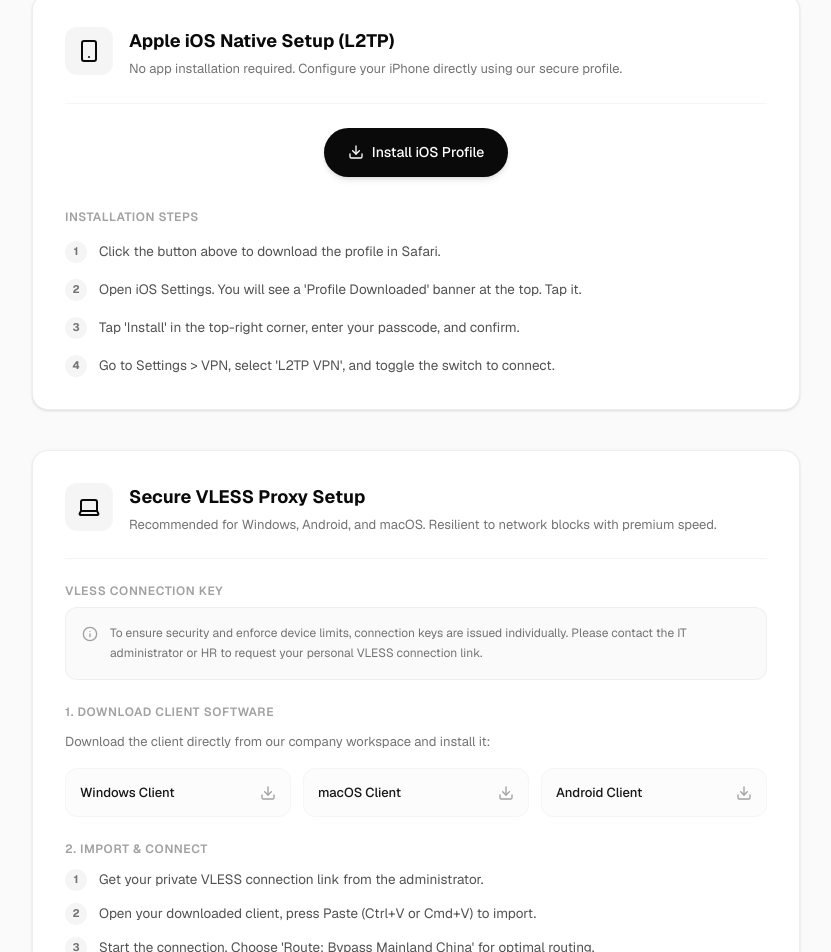
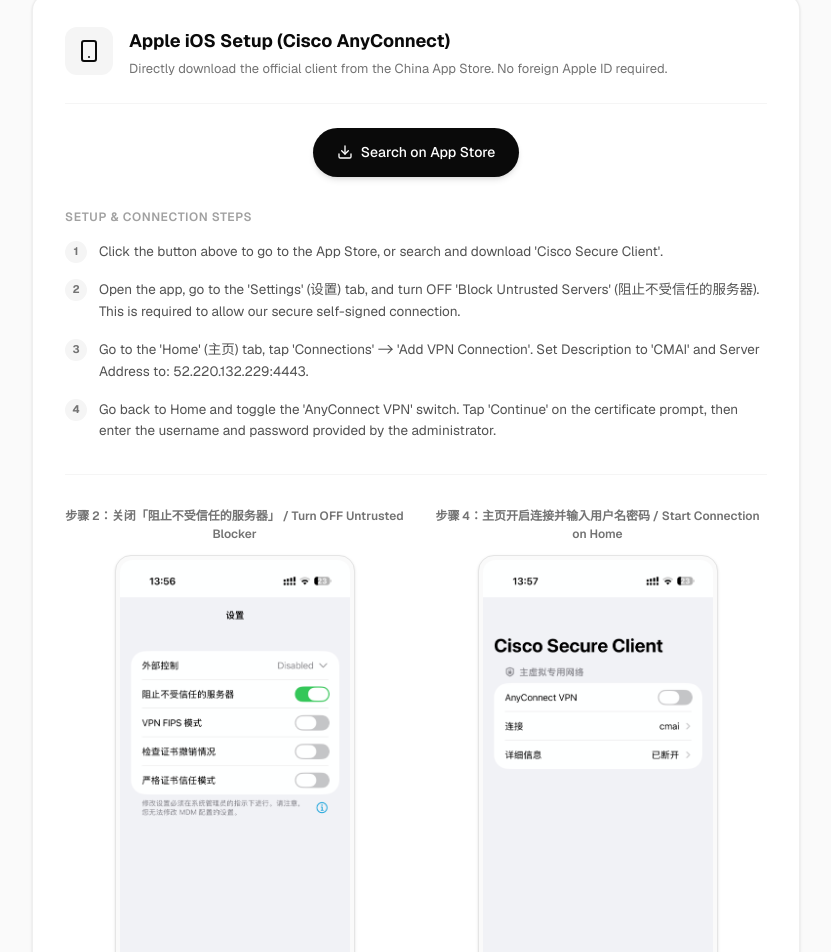
Before and after one commit to mdmoto/cmai, a Next.js app: page /vpn in a window 1280 px wide. Shown: the part 259-1211 px from the top of the page, without its empty margins (224-1055 px from the left). Built offline with nearby package versions, Linux system fonts and the light colour scheme.

Commit message:
update /vpn page with Cisco Secure Client AnyConnect setup guide and screenshots

```diff
--- a/src/app/vpn/page.tsx
+++ b/src/app/vpn/page.tsx
@@ -31,15 +31,15 @@ export default function VpnSetupPage() {
       tabIos: "iOS (iPhone/iPad)",
       tabOthers: "Other Devices (Windows/Mac/Android)",
 
-      // L2TP Section
-      l2tpTitle: "Apple iOS Native Setup (L2TP)",
-      l2tpDesc: "No app installation required. Configure your iPhone directly using our secure profile.",
-      l2tpBtn: "Install iOS Profile",
-      l2tpStepsTitle: "Installation Steps",
-      l2tpStep1: "Click the button above to download the profile in Safari.",
-      l2tpStep2: "Open iOS Settings. You will see a 'Profile Downloaded' banner at the top. Tap it.",
-      l2tpStep3: "Tap 'Install' in the top-right corner, enter your passcode, and confirm.",
-      l2tpStep4: "Go to Settings > VPN, select 'L2TP VPN', and toggle the switch to connect.",
+      // Cisco AnyConnect Section
+      ciscoTitle: "Apple iOS Setup (Cisco AnyConnect)",
+      ciscoDesc: "Directly download the official client from the China App Store. No foreign Apple ID required.",
+      ciscoBtn: "Search on App Store",
+      ciscoStepsTitle: "Setup & Connection Steps",
+      ciscoStep1: "Click the button above to go to the App Store, or search and download 'Cisco Secure Client'.",
+      ciscoStep2: "Open the app, go to the 'Settings' (设置) tab, and turn OFF 'Block Untrusted Servers' (阻止不受信任的服务器). This is required to allow our secure self-signed connection.",
+      ciscoStep3: "Go to the 'Home' (主页) tab, tap 'Connections' -> 'Add VPN Connection'. Set Description to 'CMAI' and Server Address to: 52.220.132.229:4443.",
+      ciscoStep4: "Go back to Home and toggle the 'AnyConnect VPN' switch. Tap 'Continue' on the certificate prompt, then enter the username and password provided by the administrator.",
 
       // VLESS Section
       vlessTitle: "Secure VLESS Proxy Setup",
@@ -67,15 +67,15 @@ export default function VpnSetupPage() {
       tabIos: "苹果手机 (iOS)",
       tabOthers: "其他设备 (Windows/Mac/安卓)",
 
-      // L2TP Section
-      l2tpTitle: "iOS 免客户端极速配置 (L2TP)",
-      l2tpDesc: "无需下载任何软件，通过系统自带的安全描述文件一键自动配置连接。",
-      l2tpBtn: "下载并安装 iOS 描述文件",
-      l2tpStepsTitle: "安装步骤说明",
-      l2tpStep1: "使用 Safari 浏览器点击上方按钮下载配置文件。",
-      l2tpStep2: "打开 iPhone '设置'，在顶部会看到“已下载描述文件”选项，点击进入。",
-      l2tpStep3: "点击右上角“安装”，输入手机锁屏密码，确认安装。",
-      l2tpStep4: "返回 '设置' -> 'VPN'，选择 'L2TP VPN'，开启连接即可。",
+      // Cisco AnyConnect Section
+      ciscoTitle: "苹果 iOS 系统配置指南 (思科 AnyConnect)",
+      ciscoDesc: "免换号！直接在国区 App Store 下载思科官方客户端，使用个人账号密码极速连接。",
+      ciscoBtn: "在 App Store 中查看",
+      ciscoStepsTitle: "配置与连接步骤说明",
+      ciscoStep1: "点击上方按钮（或在 App Store 中搜索）下载官方「Cisco Secure Client」客户端。",
+      ciscoStep2: "打开 App，点击底部的「设置」选项卡，务必将「阻止不受信任的服务器」关闭（设为灰色）。这是连接自签安全证书的必要操作。",
+      ciscoStep3: "点击底部的「主页」选项卡，点击「连接」->「添加 VPN 连接」，说明填写「CMAI」，服务器地址填写：52.220.132.229:4443 并保存。",
+      ciscoStep4: "返回主页，开启「AnyConnect VPN」开关。若弹出证书警告请选择「继续 (Continue)」，然后依次输入您的用户名和密码即可连接成功！",
 
       // VLESS Section
       vlessTitle: "高性能 VLESS 加密代理配置",
@@ -103,15 +103,15 @@ export default function VpnSetupPage() {
       tabIos: "iOS (iPhone/iPad)",
       tabOthers: "อุปกรณ์อื่นๆ (Windows/Mac/Android)",
 
-      // L2TP Section
-      l2tpTitle: "การตั้งค่าเนทีฟ Apple iOS (L2TP)",
-      l2tpDesc: "ไม่ต้องติดตั้งแอปใดๆ กำหนดค่า iPhone ของคุณโดยตรงโดยใช้โปรไฟล์ที่ปลอดภัยของเรา",
-      l2tpBtn: "ติดตั้งโปรไฟล์ iOS",
-      l2tpStepsTitle: "ขั้นตอนการติดตั้ง",
-      l2tpStep1: "คลิกปุ่มด้านบนเพื่อดาวน์โหลดโปรไฟล์ใน Safari",
-      l2tpStep2: "เปิดการตั้งค่า iOS คุณจะเห็นแบนเนอร์ 'ดาวน์โหลดโปรไฟล์แล้ว' ที่ด้านบน แต้ปที่แบนเนอร์นั้น",
-      l2tpStep3: "แตะ 'ติดตั้ง' ที่มุมขวาบน ป้อนรหัสผ่านของคุณ และยืนยัน",
-      l2tpStep4: "ไปที่ การตั้งค่า > VPN เลือก 'L2TP VPN' และเปิดสวิตช์เพื่อเชื่อมต่อ",
+      // Cisco AnyConnect Section
+      ciscoTitle: "การตั้งค่า iOS (Cisco AnyConnect)",
+      ciscoDesc: "ดาวน์โหลดจาก App Store ไทยได้โดยตรง ไม่ต้องเปลี่ยน Apple ID ใช้รหัสผ่านส่วนตัวเชื่อมต่อได้ทันที",
+      ciscoBtn: "ดูบน App Store",
+      ciscoStepsTitle: "ขั้นตอนการตั้งค่าและการเชื่อมต่อ",
+      ciscoStep1: "คลิกปุ่มด้านบนหรือค้นหา 'Cisco Secure Client' ใน App Store เพื่อดาวน์โหลด",
+      ciscoStep2: "เปิดแอป แตะแท็บ 'การตั้งค่า' (Settings) และปิด 'Block Untrusted Servers' (บล็อกเซิร์ฟเวอร์ที่ไม่น่าเชื่อถือ) ซึ่งจำเป็นสำหรับการอนุญาตใบรับรองความปลอดภัย",
+      ciscoStep3: "แตะแท็บ 'หน้าแรก' (Home) คลิก 'Connections' -> 'Add VPN Connection' ตั้งชื่อเป็น 'CMAI' และกรอก Server Address: 52.220.132.229:4443",
+      ciscoStep4: "กลับไปที่หน้าแรกและเปิดสวิตช์ 'AnyConnect VPN' คลิก 'Continue' เมื่อมีคำเตือนใบรับรอง จากนั้นป้อนชื่อผู้ใช้และรหัสผ่านของคุณ",
 
       // VLESS Section
       vlessTitle: "การตั้งค่า VLESS Proxy",
@@ -139,15 +139,15 @@ export default function VpnSetupPage() {
       tabIos: "iOS (iPhone/iPad)",
       tabOthers: "その他のデバイス (Windows/Mac/Android)",
 
-      // L2TP Section
-      l2tpTitle: "Apple iOS ネイティブ設定 (L2TP)",
-      l2tpDesc: "アプリのインストールは不要です。安全なプロファイルを使用してiPhoneを直接設定します。",
-      l2tpBtn: "iOS プロファイルをインストール",
-      l2tpStepsTitle: "インストール手順",
-      l2tpStep1: "上のボタンをクリックして、Safariでプロファイルをダウンロードします。",
-      l2tpStep2: "iOSの「設定」を開きます。上部に「プロファイルがダウンロードされました」というバナーが表示されるので、タップします。",
-      l2tpStep3: "右上の「インストール」をタップし、パスコードを入力して確認します。",
-      l2tpStep4: "設定 > VPN に移動し、「L2TP VPN」を選択してスイッチをオンにします。",
+      // Cisco AnyConnect Section
+      ciscoTitle: "iOS 設定ガイド (Cisco AnyConnect)",
+      ciscoDesc: "日本の App Store から直接ダウンロード可能！海外の Apple ID 不要、ユーザー名とパスワードで即座に接続できます。",
+      ciscoBtn: "App Store で表示",
+      ciscoStepsTitle: "セットアップと接続手順",
+      ciscoStep1: "上のボタンをクリックするか、App Store で「Cisco Secure Client」を検索してダウンロードします。",
+      ciscoStep2: "アプリを開き、下部の「設定」タブで「信頼されていないサーバーをブロック」をオフ（無効）にしてください。自己署名証明書での接続に必要です。",
+      ciscoStep3: "「ホーム」タブに戻り、「接続」->「VPN接続の追加」をタップします。説明に「CMAI」、サーバーアドレスに「52.220.132.229:4443」を入力して保存します。",
+      ciscoStep4: "ホーム画面に戻り、「AnyConnect VPN」のスイッチをオンにします。証明書の警告が表示されたら「続行」をタップし、ユーザー名とパスワードを入力します。",
 
       // VLESS Section
       vlessTitle: "セキュア VLESS プロキシ設定",
@@ -278,34 +278,35 @@ export default function VpnSetupPage() {
                 </div>
                 <div>
                   <h2 className="text-lg font-bold text-neutral-950 dark:text-white">
-                    {t("l2tpTitle")}
+                    {t("ciscoTitle")}
                   </h2>
                   <p className="text-[13px] text-neutral-500 dark:text-neutral-400 mt-1">
-                    {t("l2tpDesc")}
+                    {t("ciscoDesc")}
                   </p>
                 </div>
               </div>
 
               <div className="border-t border-neutral-100 dark:border-neutral-800/60 pt-6">
-                {/* Download Button */}
+                {/* App Store Button */}
                 <div className="flex justify-center mb-8">
                   <a
-                    href="/vpnclient.mobileconfig"
-                    download
+                    href="https://apps.apple.com/app/cisco-secure-client/id1135134354"
+                    target="_blank"
+                    rel="noopener noreferrer"
                     className="inline-flex items-center gap-2 px-6 py-3.5 bg-neutral-950 hover:bg-neutral-800 dark:bg-white dark:hover:bg-neutral-100 text-white dark:text-neutral-950 rounded-full font-medium text-[14px] transition-all shadow-md active:scale-95 cursor-pointer"
                   >
                     <Download className="w-4 h-4" />
-                    {t("l2tpBtn")}
+                    {t("ciscoBtn")}
                   </a>
                 </div>
 
                 {/* Steps */}
-                <div>
+                <div className="mb-8">
                   <h3 className="text-xs font-semibold text-neutral-400 dark:text-neutral-500 uppercase tracking-wider mb-4">
-                    {t("l2tpStepsTitle")}
+                    {t("ciscoStepsTitle")}
                   </h3>
                   <ol className="space-y-4">
-                    {[t("l2tpStep1"), t("l2tpStep2"), t("l2tpStep3"), t("l2tpStep4")].map((step, idx) => (
+                    {[t("ciscoStep1"), t("ciscoStep2"), t("ciscoStep3"), t("ciscoStep4")].map((step, idx) => (
                       <li key={idx} className="flex gap-3 text-[13.5px] leading-relaxed text-neutral-600 dark:text-neutral-350">
                         <span className="flex-shrink-0 flex items-center justify-center w-5.5 h-5.5 rounded-full bg-neutral-100 dark:bg-neutral-800/80 text-[11px] font-bold text-neutral-500 dark:text-neutral-400">
                           {idx + 1}
@@ -314,6 +315,22 @@ export default function VpnSetupPage() {
                       </li>
                     ))}
                   </ol>
+                </div>
+
+                {/* Visual Guide Screenshots */}
+                <div className="mt-8 grid grid-cols-1 sm:grid-cols-2 gap-6 border-t border-neutral-100 dark:border-neutral-800/60 pt-8">
+                  <div className="space-y-3">
+                    <p className="text-[12px] font-semibold text-neutral-500 text-center">步骤 2：关闭「阻止不受信任的服务器」 / Turn OFF Untrusted Blocker</p>
+                    <div className="overflow-hidden rounded-2xl border border-neutral-200 dark:border-neutral-800 shadow-sm max-w-[240px] mx-auto bg-neutral-50 dark:bg-neutral-950 p-1">
+                      <img src="/cisco_settings.png" alt="Settings Guide" className="w-full h-auto rounded-xl" />
+                    </div>
+                  </div>
+                  <div className="space-y-3">
+                    <p className="text-[12px] font-semibold text-neutral-500 text-center">步骤 4：主页开启连接并输入用户名密码 / Start Connection on Home</p>
+                    <div className="overflow-hidden rounded-2xl border border-neutral-200 dark:border-neutral-800 shadow-sm max-w-[240px] mx-auto bg-neutral-50 dark:bg-neutral-950 p-1">
+                      <img src="/cisco_main.png" alt="Main Guide" className="w-full h-auto rounded-xl" />
+                    </div>
+                  </div>
                 </div>
               </div>
             </section>
```
Also changed, not shown: public/cisco_main.png (added), public/cisco_settings.png (added).
